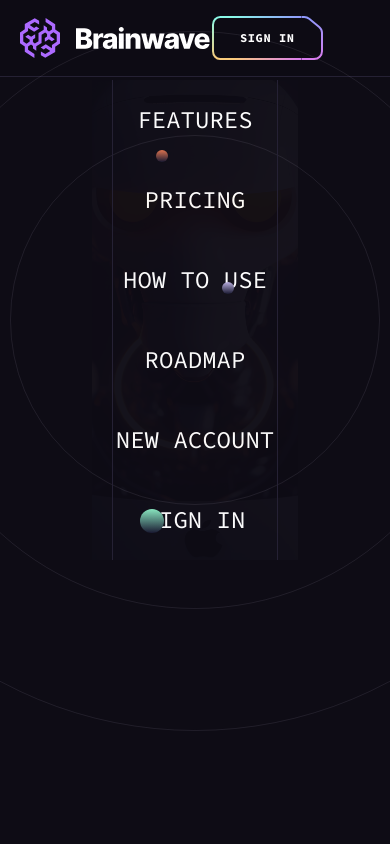
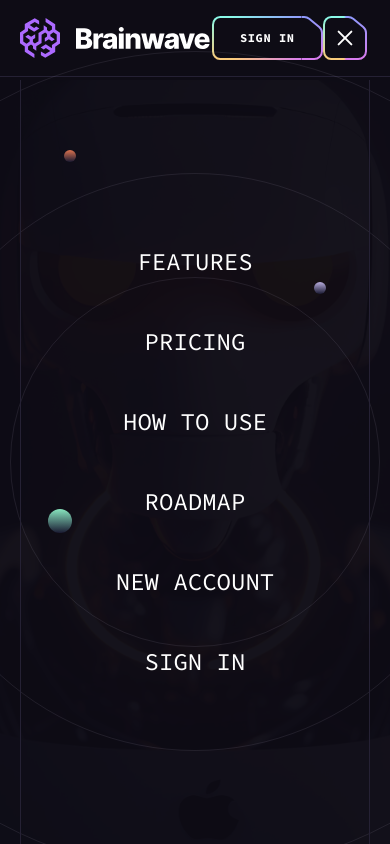
Before and after one commit to aindriu80/jsm-brainwave, a React (Vite) app: page / in a window 390 px wide. Built offline with nearby package versions, Linux system fonts and the light colour scheme.

Commit message:
Converting to types

```diff
--- a/src/App.tsx
+++ b/src/App.tsx
@@ -5,8 +5,9 @@ import Header from "./components/Header";
 const App = () => {
   return (
     <>
-      <div className="pt-[4.75rem] lg:pt-[5.25rem] overflow-hidden"></div>
-      <Header />
+      <div className="pt-[4.75rem] lg:pt-[5.25rem] overflow-hidden">
+        <Header />
+      </div>
 
       <ButtonGradient />
     </>
--- a/src/components/Button.jsx
+++ b/src/components/Button.tsx
@@ -8,7 +8,7 @@ const Button = ({ className, href, onClick, children, px, white }) => {
   const spanClasses = "relative z-10";
 
   const renderButton = () => (
-    <button className={classes}>
+    <button className={classes} onClick={onClick}>
       <span className={spanClasses}>{children}</span>
       {ButtonSvg(white)}
     </button>
--- a/src/components/Header.jsx
+++ b/src/components/Header.tsx
@@ -1,6 +1,6 @@
 import { useLocation } from "react-router-dom";
 import { brainwave } from "../assets";
-import { navigation } from "../constants/";
+import { navigation } from "../constants";
 import Button from "./Button";
 import MenuSvg from "../assets/svg/MenuSvg";
 import { HamburgerMenu } from "./design/Header";
@@ -10,14 +10,26 @@ const Header = () => {
   const pathname = useLocation();
   const [openNavigation, setOpenNavigation] = useState(true);
 
+  const toggleNavigation = () => {
+    if (openNavigation) {
+      setOpenNavigation(false);
+    } else {
+      setOpenNavigation(true);
+    }
+  };
+
+  const handleClick = () => {
+    setOpenNavigation(false);
+  };
+
   return (
     <div
-      className={`fixed top-0 left-0 w-full z-50 bg-n-8/90 backdrop-blur-sm border-b border-n-6 lg:bg-n-8/90 lg:backdrop-blur-sm ${
+      className={`fixed top-0 left-0 w-full z-50 border-b border-n-6 lg:bg-n-8/90 lg:backdrop-blur-sm ${
         openNavigation ? "bg-n-8" : "bg-n-8/90 backdrop-blur-sm"
       }`}
     >
       <div className="flex items-center px-5 lg:px-7.5 xl:px-10 max-lg:py-4">
-        <a className="block w-[12rem] xl:m-8" href="#hero">
+        <a className="block w-[12rem] xl:mr-8" href="#hero">
           <img src={brainwave} width={190} height={40} alt="Brainwave" />
         </a>
 
@@ -30,6 +42,7 @@ const Header = () => {
               <a
                 key={item.id}
                 href={item.url}
+                onClick={handleClick}
                 className={`block relative font-code
                 text-2xl uppercase text-n-1
                 transition-colors hover:text-color-1 ${
@@ -44,8 +57,8 @@ const Header = () => {
                 {item.title}
               </a>
             ))}
-            <HamburgerMenu />
           </div>
+          <HamburgerMenu />
         </nav>
         <a
           href="#signup"
@@ -56,6 +69,13 @@ const Header = () => {
         <Button className="hidden lg:flex" href="#login">
           Sign In
         </Button>
+        <Button
+          className="ml-auto lg:hidden"
+          px="px-3"
+          onClick={toggleNavigation}
+        >
+          <MenuSvg openNavigation={openNavigation} />
+        </Button>
       </div>
     </div>
   );
--- a/src/components/design/Services.jsx
+++ b/src/components/design/Services.jsx
@@ -15,7 +15,7 @@ export const Gradient = () => {
   );
 };
 
-export const PhotChatMessage = () => {
+export const PhotoChatMessage = () => {
   return (
     <div className="absolute top-8 right-8 max-w-[17.5rem] py-6 px-8 bg-black rounded-t-xl rounded-bl-xl font-code text-base lg:top-16 lg:right-[8.75rem] lg:max-w-[17.5rem]">
       Hey Brainwave, enhance this photo
```
Also changed, not shown: src/assets/svg/ButtonGradient.tsx (renamed from src/assets/svg/ButtonGradient.jsx).
